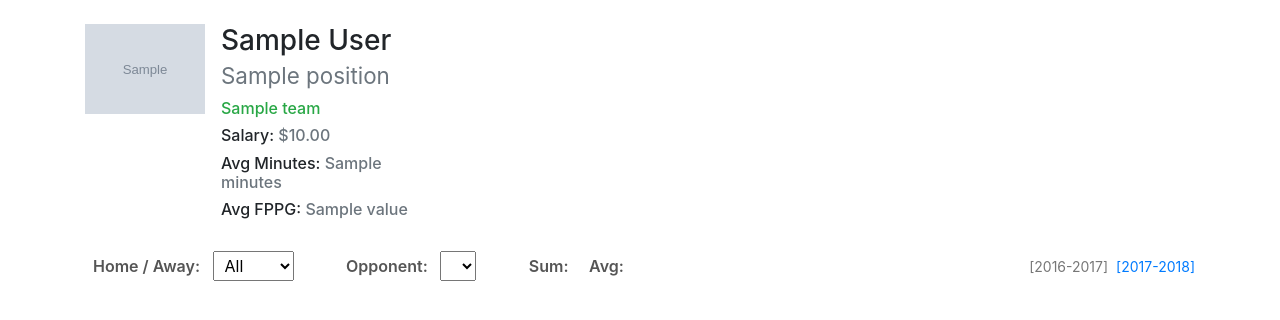
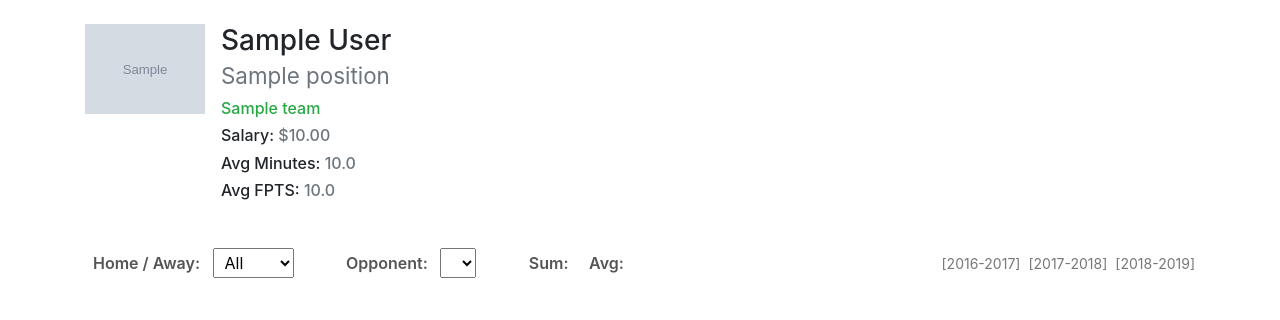
Before and after one commit to Johnathanrs/fantasy-nba, a Django app: template templates/player_detail.html in a window 1280 px wide. Shown: the part 56-376 px from the top of the page. Run offline with Django 3.2, Linux system fonts and the light colour scheme; the template is opened without the code that fills it: most values are stand-ins (such as "Sample title", 1, 10 or a date in 2020); grey boxes marked "Sample" are stand-in pictures; lists and menus that the app fills with data are empty; parts of the project's set-up code (start-up, migrations or seed data) failed here and were passed over; some libraries are stand-ins or nearby versions.

Commit message:
revise avg min, fpts

```diff
--- a/templates/player_detail.html
+++ b/templates/player_detail.html
@@ -12,9 +12,15 @@
       <h3>{{ player.first_name }} {{ player.last_name }} <small class="text-secondary">{{ player.position }}</small></h3>
 
       <h6 class="text-success">{{ player.team }}</h6>
-      <h6 class="text-secondary"><span class="text-body">Salary:</span> ${{ player.salary|floatformat:2 }}</h6>
-      <h6 class="text-secondary"><span class="text-body">Avg Minutes:</span> {{ player.minutes }}</h6>
-      <h6 class="text-secondary"><span class="text-body">Avg FPPG:</span> {{ player.value }}</h6>
+      <h6 class="text-secondary">
+        <span class="text-body">Salary:</span> ${{ player.salary|floatformat:2 }}
+      </h6>
+      <h6 class="text-secondary">
+        <span class="text-body">Avg Minutes:</span> {{ avg_min.mp__avg|floatformat:1 }}
+      </h6>
+      <h6 class="text-secondary">
+        <span class="text-body">Avg FPTS:</span> {{ avg_fpts.fpts__avg|floatformat:1 }}
+      </h6>
     </div>
     <div id="flot-placeholder" style="height:160px;" class="mt-3 col-md-8"></div>
 
@@ -33,7 +39,8 @@
       <label class="ml-3">Avg: </label>
       <span id="avg"></span>
 
-      <a href="#" onclick="setSeason(this)" data-season="2017" class="season float-right active">[2017-2018]</a>
+      <a href="#" onclick="setSeason(this)" data-season="2018" class="season float-right {% if year == 2018 %} active {% endif %}">[2018-2019]</a>
+      <a href="#" onclick="setSeason(this)" data-season="2017" class="season float-right mr-2 {% if year == 2017 %} active {% endif %}">[2017-2018]</a>
       <a href="#" onclick="setSeason(this)" data-season="2016" class="season float-right mr-2">[2016-2017]</a>
     </div>
     <div class="col-md-12 mt-2 games">
```
Also changed, not shown: general/views.py (+31 -14 lines).
